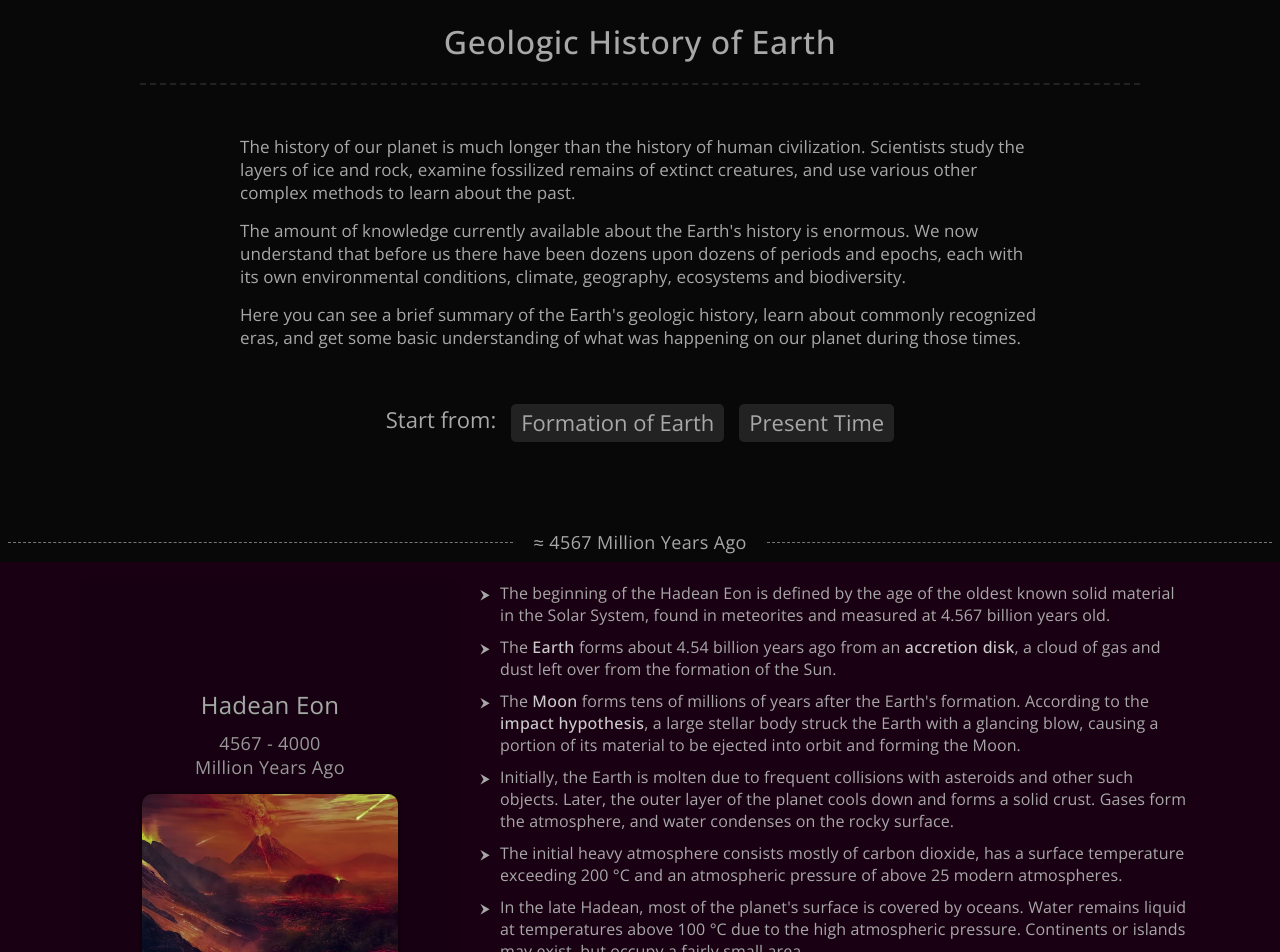
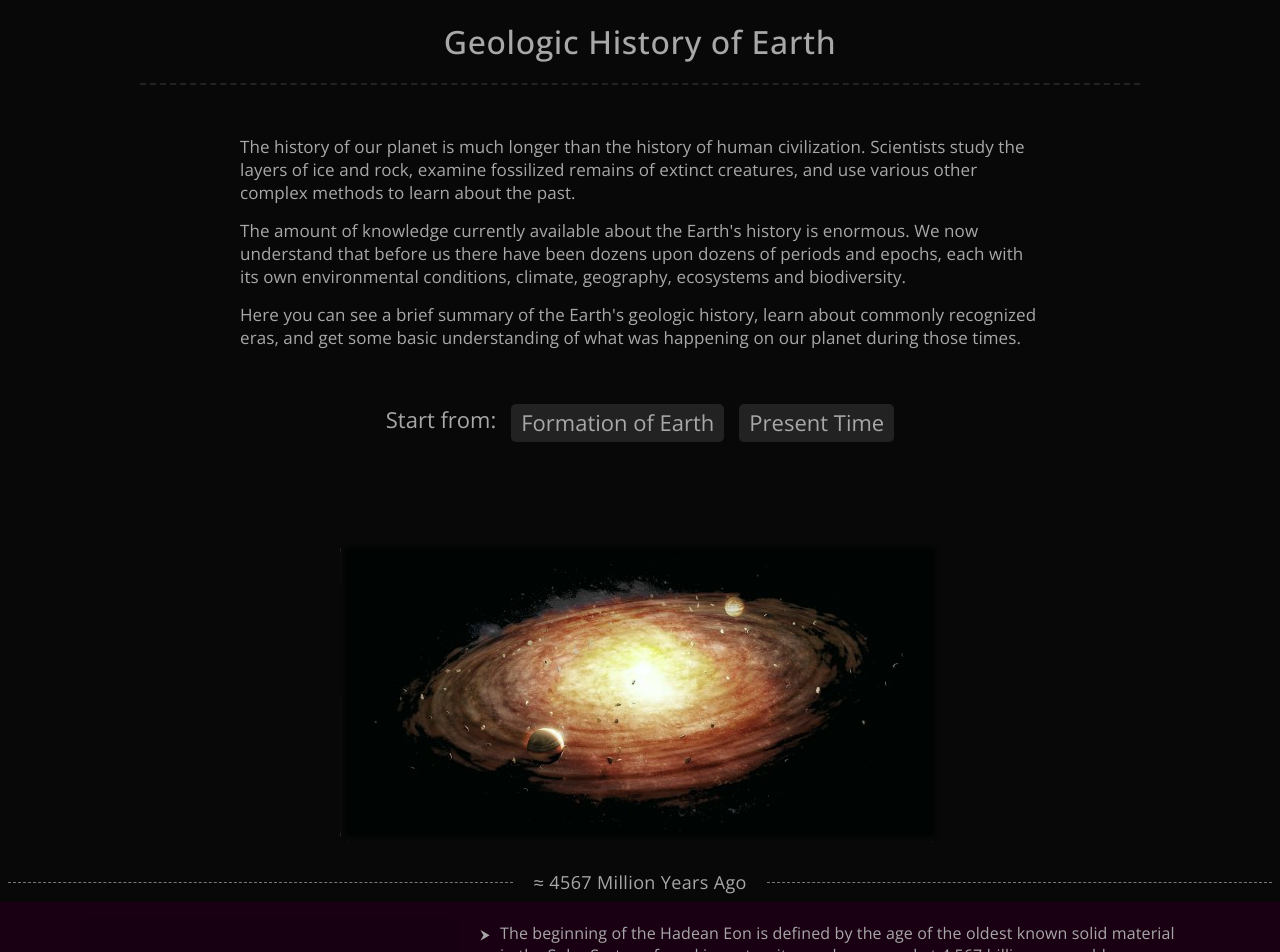
Before and after one commit to Offline2099/earth-app, an Angular app: page / in a window 1280 px wide. Shown: the top 952 px of the page. Built offline with nearby package versions, Linux system fonts and the light colour scheme.

Commit message:
Add images for timeline start and timeline end

```diff
--- a/src/app/app.component.css
+++ b/src/app/app.component.css
@@ -74,3 +74,28 @@
 .timeline-wrapper-reversed {
   animation: fadeIn2 .5s;
 }
+
+
+.timeline-image-wrapper {
+  position: relative;
+  display: flex;
+  margin: 20px 0;
+  justify-content: center;
+}
+
+.timeline-image-wrapper img {
+  display: block;
+  max-width: min(600px, 100%);
+  border-radius: 10px;
+}
+
+.timeline-image-wrapper:after {
+  content: '';
+  position: absolute;
+  top: 0;
+  margin: 0 auto;
+  width: min(600px, 100%);
+  height: 100%;
+  border-radius: 10px;
+  box-shadow: 0 0 5px 5px #080808 inset;
+}
--- a/src/app/app.component.html
+++ b/src/app/app.component.html
@@ -27,12 +27,22 @@
     'timeline-wrapper-normal': !reverseState,
     'timeline-wrapper-reversed': reverseState
   }">
+
+  <div class="timeline-image-wrapper">
+    <img src="./assets/img/timeline/timeline-{{reverseState ? 'end' : 'start' }}.jpg">
+  </div>
+
   <app-division-container
     *ngFor="let eon of eons"
     [containers]="eons"
     [division]="eon"
     [reverse]="reverseState">
   </app-division-container>
+
+  <div class="timeline-image-wrapper">
+    <img src="./assets/img/timeline/timeline-{{reverseState ? 'start' : 'end' }}.jpg">
+  </div>
+
 </div>
 
 
```
Also changed, not shown: src/assets/img/timeline/timeline-end.jpg (added), src/assets/img/timeline/timeline-start.jpg (added).
